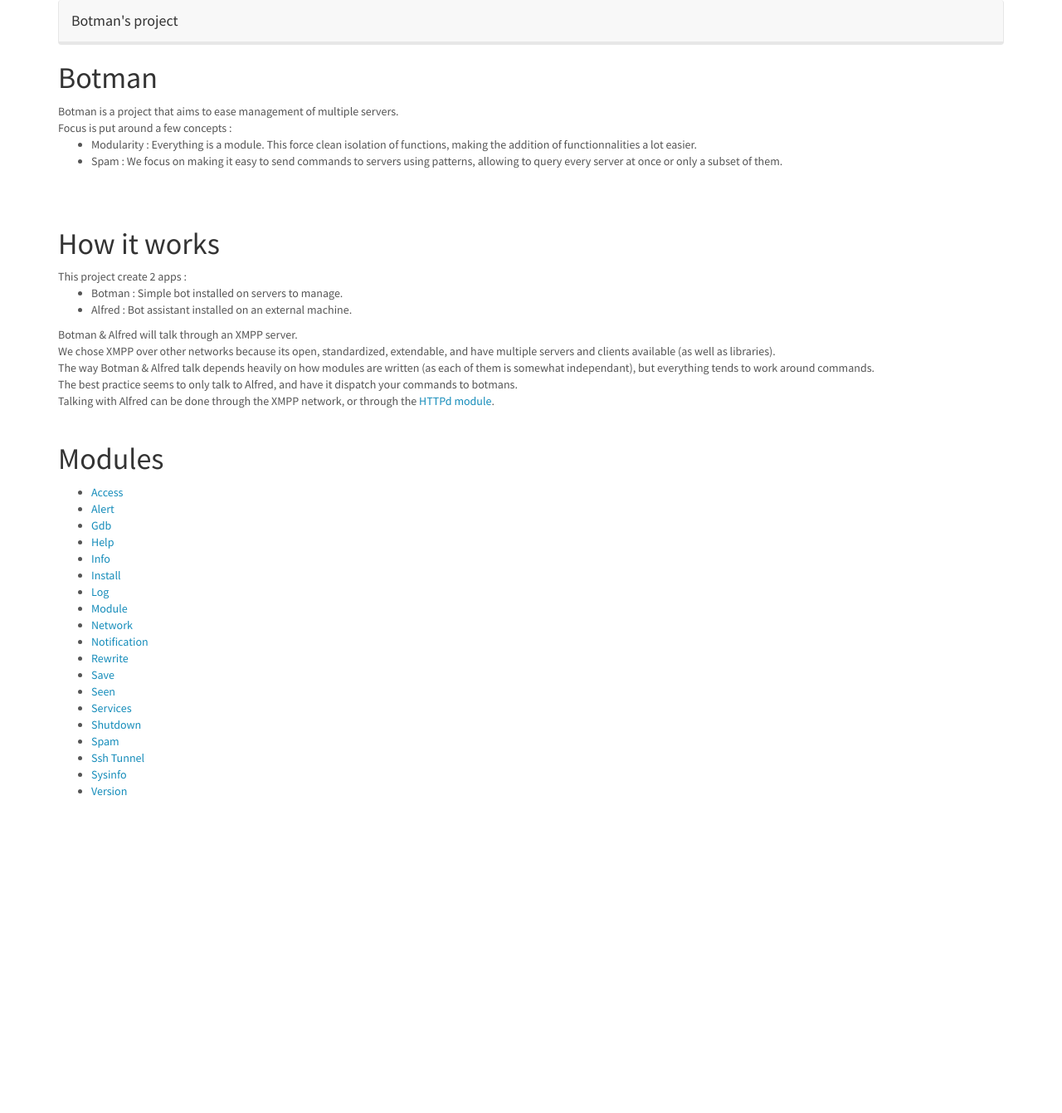
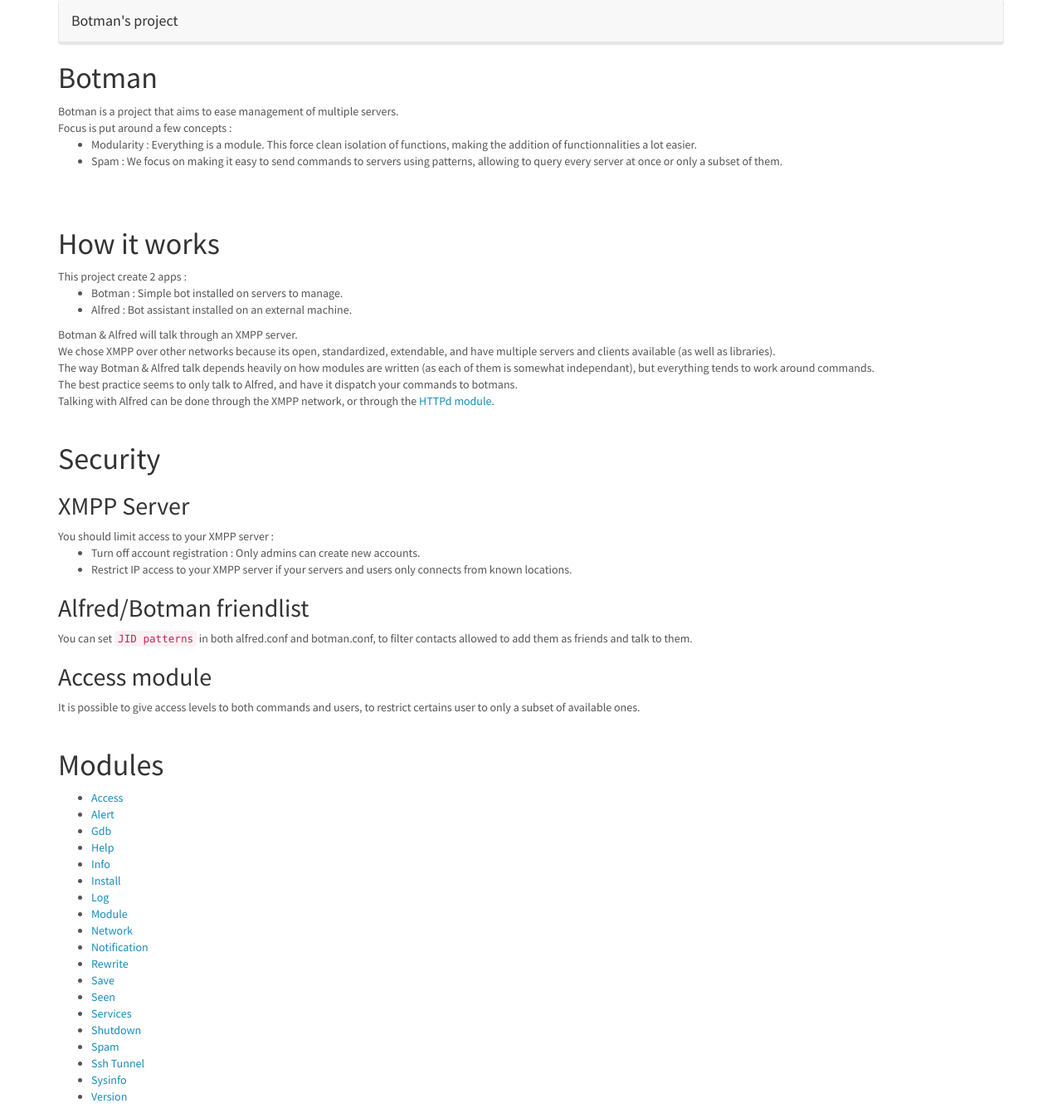
Before and after one commit to gfriloux/botman, a Jekyll site: the page built from docs/index.html, in a window 1280 px wide. Shown: the whole page at 83% size. Built offline with Jekyll 4.4.1, drawn with Linux system fonts in a browser that asks for light colours; nearby versions of some CDN libraries; before the commit the page ends 973 px from its top, so only the background shows below that.

Commit message:
docs: Add "Security" §.
refs #23

```diff
--- a/docs/index.html
+++ b/docs/index.html
@@ -35,6 +35,21 @@ section: index
   <a href="{{ site.github.url }}/modules/httpd.html">HTTPd module</a>.
   <br /><br />
 
+  <h1>Security</h1>
+    <h2>XMPP Server</h2>
+      You should limit access to your XMPP server :
+      <ul>
+        <li>Turn off account registration : Only admins can create new accounts.</li>
+        <li>Restrict IP access to your XMPP server if your servers and users only connects from known locations.</li>
+      </ul>
+    <h2>Alfred/Botman friendlist</h2>
+      You can set <code>JID patterns</code> in both alfred.conf and botman.conf, to filter
+      contacts allowed to add them as friends and talk to them.
+    <h2>Access module</h2>
+      It is possible to give access levels to both commands and users, to restrict
+      certains user to only a subset of available ones.
+  <br /><br />
+
   <h1>Modules</h1>
   <ul>
   {% for module in site.modules %}
```
